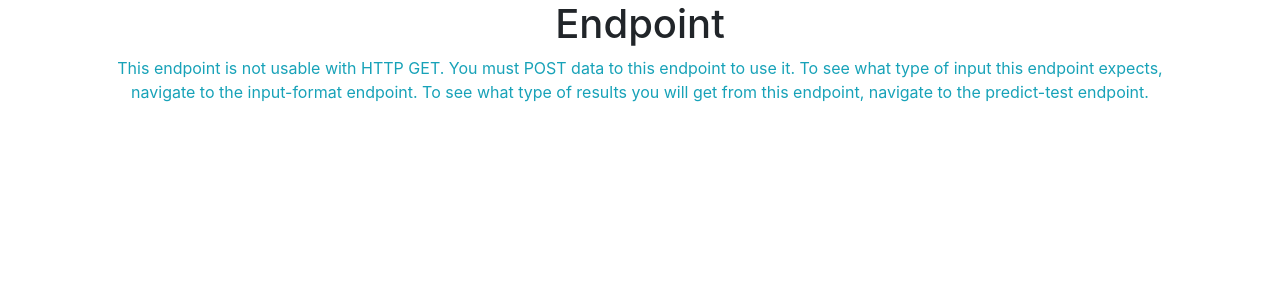
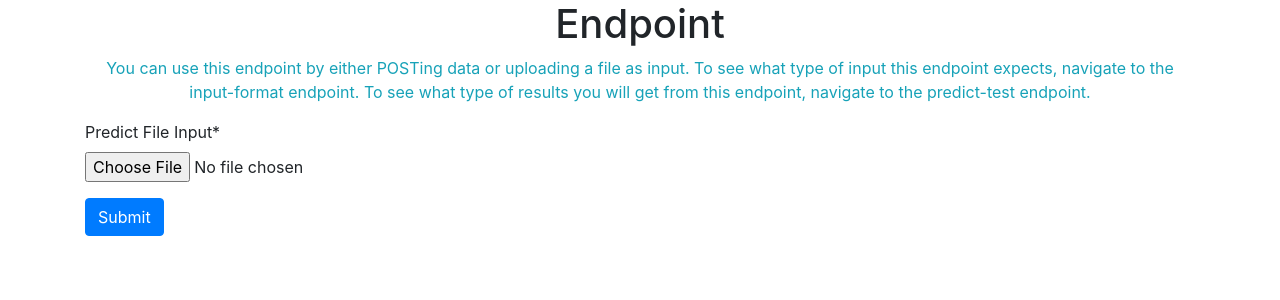
Before and after one commit to laactechnology/foxcross, a Python web app: template foxcross/templates/predict.html in a window 1280 px wide. Shown: the part 56-356 px from the top of the page. Run offline with Jinja, Linux system fonts and the light colour scheme; the template is opened without the code that fills it, so the values that code supplies are empty; some libraries are stand-ins or nearby versions.

Commit message:
trying to get multipart file upload working

```diff
--- a/foxcross/enums.py
+++ b/foxcross/enums.py
@@ -2,6 +2,7 @@
 
 
 class MediaTypes(Enum):
+    FORM_URLENCODED = "application/x-www-form-urlencoded"
     JSON = "application/json"
     HTML = "text/html"
     ANY_TEXT = "text/*"
--- a/foxcross/templates/predict.html
+++ b/foxcross/templates/predict.html
@@ -4,11 +4,24 @@
         <div class="col text-center">
             <h1>{{ request.url.path }} Endpoint</h1>
             <p class="text-info">
-                This endpoint is not usable with HTTP GET. You must POST data to this endpoint
-                to use it. To see what type of input this endpoint expects, navigate to
-                the input-format endpoint. To see what type of results you will get from this
-                endpoint, navigate to the predict-test endpoint.
+                You can use this endpoint by either POSTing data or uploading a file as
+                input. To see what type of input this endpoint expects, navigate to
+                the input-format endpoint. To see what type of results you will get from
+                this endpoint, navigate to the predict-test endpoint.
             </p>
         </div>
     </div>
+    <div class="row">
+        <div class="col">
+            <form action="{{ request.url.path }}" method="post" enctype="multipart/form-data">
+                <div class="form-group">
+                    <label for="fileInput">Predict File Input*</label>
+                    <input type="file" class="form-control-file"
+                           id="fileInput" required>
+                </div>
+                <input type="submit" value="Submit"
+                           class="btn btn-primary btn-rounded">
+            </form>
+        </div>
+    </div>
 {% endblock content %}
--- a/pyproject.toml
+++ b/pyproject.toml
@@ -49,6 +49,7 @@
 pandas = {version = "^0.24.2", optional = true}
 uvicorn = "^0.8.3"
 starlette = "^0.12.2"
+python-multipart = "^0.0.5"
 
 [tool.poetry.dev-dependencies]
 pre-commit = "^1.16"
```
Also changed, not shown: foxcross/serving.py (+19 -10 lines), 1 other file.
